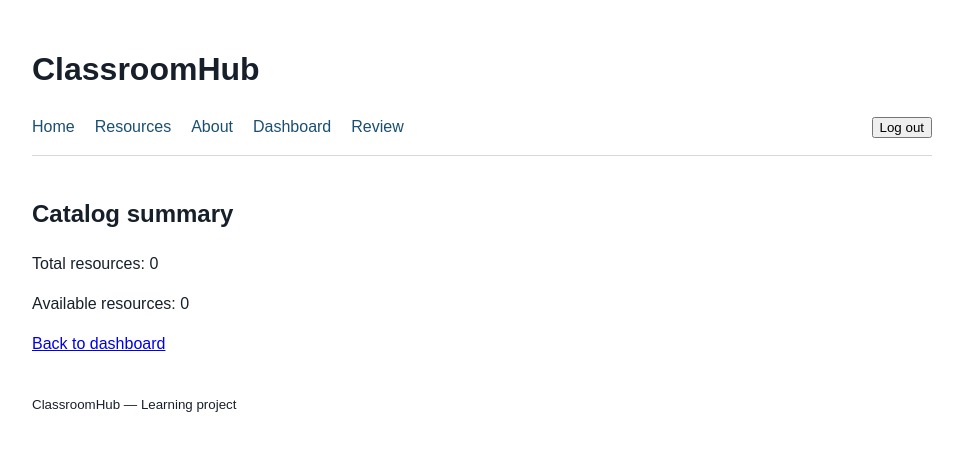
After one commit to FelipeNavarrete0313/ClassroomHub, a Django app: page /dashboard/summary/ in a window 1280 px wide. The commit adds this page. Shown: the top 451 px of the page, without its empty margins (158-1121 px from the left). Run offline with Django 5.2, Linux system fonts and the light colour scheme; the visitor is signed in with stand-in values (Sample User, id 1); data that the repository does not hold is empty.

Commit message:
Update: add private read-only catalog summary (Lab 08 - extra challenge)

```diff
--- a/pages/templates/pages/dashboard.html
+++ b/pages/templates/pages/dashboard.html
@@ -7,4 +7,5 @@
     <p>Signed in as: {{ user.username }}</p>
     <p>Visits in this session: {{ visit_count }}</p>
     <p>This page requires an authenticated account.</p>
+    <p><a href="{% url 'pages:dashboard-summary' %}">View catalog summary</a></p>
 {% endblock %}
--- /dev/null
+++ b/pages/templates/pages/summary.html
@@ -0,0 +1,10 @@
+{% extends "pages/base.html" %}
+
+{% block title %}Catalog summary | ClassroomHub{% endblock %}
+
+{% block content %}
+    <h2>Catalog summary</h2>
+    <p>Total resources: {{ total_resources }}</p>
+    <p>Available resources: {{ available_resources }}</p>
+    <p><a href="{% url 'pages:dashboard' %}">Back to dashboard</a></p>
+{% endblock %}
--- a/pages/urls.py
+++ b/pages/urls.py
@@ -31,6 +31,11 @@ urlpatterns = [
         name="logout",
     ),
     path("dashboard/", views.dashboard, name="dashboard"),
+    path(
+        "dashboard/summary/",
+        views.dashboard_summary,
+        name="dashboard-summary",
+    ),
     path("contact/", views.contact, name="contact"),
     path("topics/<slug:slug>/", views.topic_detail, name="topic-detail"),
 ]
--- a/pages/views.py
+++ b/pages/views.py
@@ -72,6 +72,15 @@ def dashboard(request):
 
 
 @login_required
+def dashboard_summary(request):
+    context = {
+        "total_resources": Resource.objects.count(),
+        "available_resources": Resource.objects.filter(available=True).count(),
+    }
+    return render(request, "pages/summary.html", context)
+
+
+@login_required
 @permission_required("pages.view_resource", raise_exception=True)
 def resource_review(request):
     context = {
```
Also changed, not shown: pages/tests.py (+41 -0 lines).
